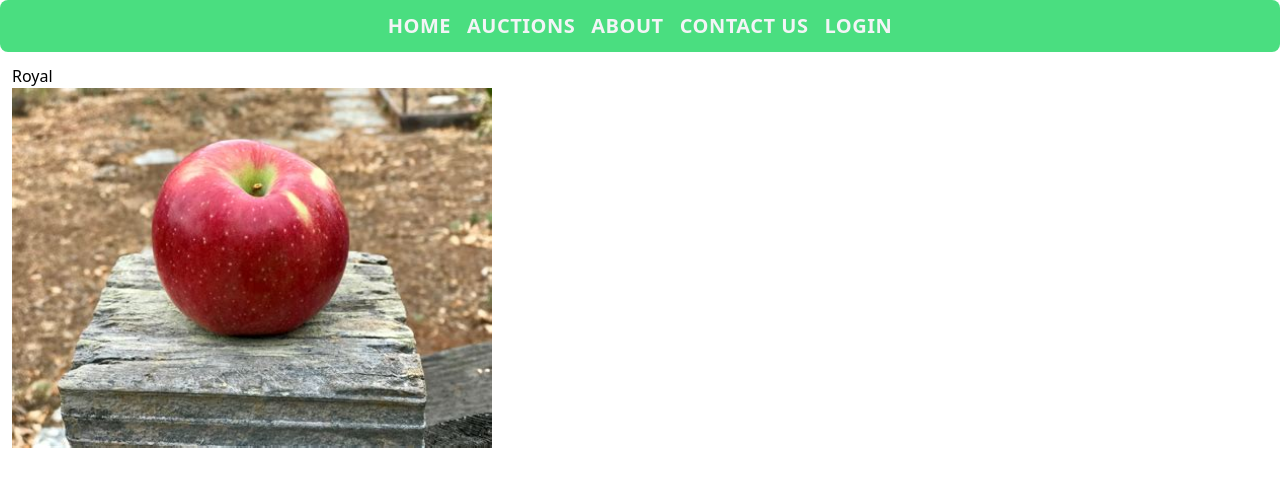
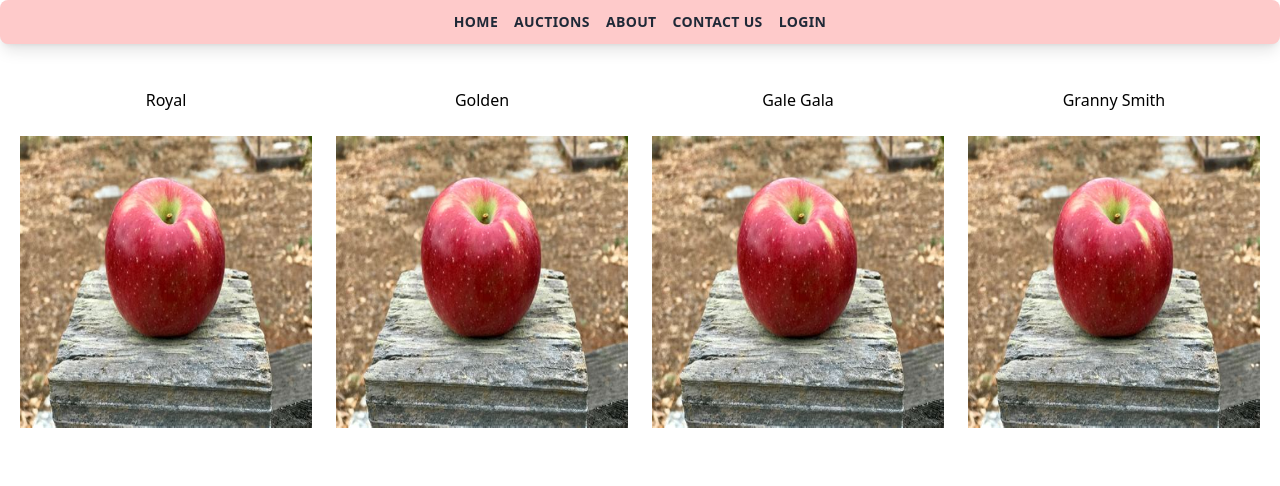
Before and after one commit to Blank333/auction-system, a Next.js app: page /auctions in a window 1280 px wide. Shown: the top 486 px of the page. Built offline with nearby package versions, Linux system fonts and the light colour scheme.

Commit message:
Minor Cleanup Added Auction Items Moved Layout to global file Refined Navbar

```diff
--- a/components/navbar.js
+++ b/components/navbar.js
@@ -10,9 +10,10 @@ export default function navbar() {
 
     return (
         <div>
-            <nav className = 'flex items-center justify-center flex-warp bg-green-400 p-3 text-gray-100 rounded-lg'>
+            <nav className = 'flex items-center justify-center flex-warp p-3 shadow-lg rounded-lg bg-red-200 text-gray-800'>
 
-                <button className= 'inline-flex p-3 hover:rounded-lg hover:bg-green-500 rounded lg:hidden ml-auto'
+                <navbar className = 'text-sm font-bold uppercase tracking-wide '>
+                    <button className= 'inline-flex p-3 hover:rounded-lg hover:bg-green-100 rounded lg:hidden ml-auto'
                         onClick={handleClick}
                     >
                         Menu
@@ -20,40 +21,41 @@ export default function navbar() {
                     <div className={`${ active ? '' : 'hidden'} w-full lg:inline-flex lg:w-auto lg:flex-row lg:w-auto w-full lg:items-center items-start flex flex-col lg:h-auto`}>
                         <Link href='/'>
                             <a classname = 'inline-flex p-3 mr-4'>
-                            <span className = 'text-xl hover:rounded-lg hover:bg-green-500 font-bold uppercase tracking-wide p-2'>
+                                <span className = 'hover:rounded-lg hover:bg-green-100 p-2'>
                                     Home
                                 </span>
                             </a>
                         </Link>
                         <Link href='/auctions'>
                             <a classname = 'inline-flex p-2 mr-4'>
-                            <span className = 'text-xl hover:rounded-lg hover:bg-green-500 font-bold uppercase tracking-wide p-2'>
+                                <span className = 'hover:rounded-lg hover:bg-green-100 p-2'>
                                     Auctions
                                 </span>
                             </a>
                         </Link>
                         <Link href='/about'>
                             <a classname = 'inline-flex p-2 mr-4'>
-                            <span className = 'text-xl hover:rounded-lg hover:bg-green-500 font-bold uppercase tracking-wide p-2'>
+                                <span className = 'hover:rounded-lg hover:bg-green-100 p-2'>
                                     About
                                 </span>
                             </a>
                         </Link>
                         <Link href='/contact'>
                             <a classname = 'inline-flex p-2 mr-4'>
-                            <span className = 'text-xl hover:rounded-lg hover:bg-green-500 font-bold uppercase tracking-wide p-2'>
+                                <span className = 'hover:rounded-lg hover:bg-green-100 p-2'>
                                     Contact Us
                                 </span>
                             </a>
                         </Link>
                         <Link href='/login'>
                             <a classname = 'inline-flex p-2 mr-4'>
-                            <span className = 'text-xl hover:rounded-lg hover:bg-green-500 font-bold uppercase tracking-wide p-2'>
+                                <span className = 'hover:rounded-lg hover:bg-green-100 p-2'>
                                     Login
                                 </span>
                             </a>
                         </Link>
                     </div>
+                </navbar>
             </nav>
         </div>
     )
--- a/pages/_app.js
+++ b/pages/_app.js
@@ -1,5 +1,18 @@
 import '../styles/globals.css'
+import Head from 'next/head'
+import Layout from '../components/layout'
 
 export default function App({ Component, pageProps }) {
-  return <Component {...pageProps} />
+  return (
+    <div>
+    <Layout />
+      <Head>
+        <title>Apple Mart</title>
+        <meta name="description" content="Apple Auctions for Himachal Pradesh" />
+        <link rel="icon" href="/favicon.ico" />
+      </Head>
+
+      <Component {...pageProps} />
+    </div>
+  )
 }
--- a/pages/about.js
+++ b/pages/about.js
@@ -2,8 +2,6 @@ import Layout from "../components/layout";
 
 export default function About() {
     return (
-        <Layout>
             <p>Big Auction, big apple, big project</p>
-        </Layout>
     )
 }
--- a/pages/auctions.js
+++ b/pages/auctions.js
@@ -4,26 +4,46 @@ import Link from 'next/link'
 
 export default function auctions() {
     return (
-        <Layout>
-            <div className='container'>
+            <div className='container p-2 text-center flex flex-warp'>
+                    <div className='container h-1/4 w-1/4 p-3'>
+                        <Link href = '/auctions/Royal'>
+                            <a>
+                                <p className=''>Royal</p>
+                                <br />
+                                <Image src='/images/apple.jpg' height='300' width='300'/>
+                            </a>
+                        </Link>
+                    </div>
 
+                    <div className='container h-1/4 w-1/4 p-3'>
+                        <Link href = '/auctions/Golden'>
+                            <a>
+                                <p className=''>Golden</p>
+                                <br />
+                                <Image src='/images/apple.jpg' height='300' width='300'/>
+                            </a>
+                        </Link>
+                    </div>
 
-                <h1 className='container'>
-                    <Link href = '/auctions/Royal'>
-                        <a className=''>
-                            Royal
-                        </a>
-                    </Link>
-                    <br />
-                    <Image
-                        src = '/images/apple.jpg'
-                        height = {360}
-                        width = {480}
-                        alt = "apple"
-                    />
-                </h1>
+                    <div className='container h-1/4 w-1/4 p-3'>
+                        <Link href = '/auctions/Gale-Gala'>
+                            <a>
+                                <p className=''>Gale Gala</p>
+                                <br />
+                                <Image src='/images/apple.jpg' height='300' width='300'/>
+                            </a>
+                        </Link>
+                    </div>
+
+                    <div className='container h-1/4 w-1/4 p-3'>
+                        <Link href = '/auctions/Granny-Smith'>
+                            <a>
+                                <p className=''>Granny Smith</p>
+                                <br />
+                                <Image src='/images/apple.jpg' height='300' width='300'/>
+                            </a>
+                        </Link>
+                    </div>
             </div>
-        </Layout>
-
     )
 }
--- /dev/null
+++ b/pages/auctions/[slug].js
@@ -0,0 +1,16 @@
+import Layout from '../../components/layout'
+import  { useRouter } from 'next/router'
+
+const slug = () => {
+  const router = useRouter()
+  const { slug } =  router.query
+  return (
+      <div>
+        <p>Item: { slug }</p>
+        <p>Price: 10000000000</p>
+        <p>Seller: userName</p>
+
+      </div>
+  )
+}
+export default slug
--- a/pages/auctions/[sno].js
+++ /dev/null
@@ -1,15 +0,0 @@
-import Layout from '../../components/layout'
-import  { useRouter } from 'next/router'
-
-const item = () => {
-  const router = useRouter()
-  const { sno } =  router.query
-  return (
-    <Layout>
-      <div>
-        <p>item: { sno }</p>
-      </div>
-    </Layout>
-  )
-}
-export default item
--- a/pages/contact.js
+++ b/pages/contact.js
@@ -2,11 +2,9 @@ import Layout from "../components/layout";
 
 export default function Contact() {
     return (
-        <Layout>
             <div>
                 <p>Anirudh Thakur</p>
                 <p>ceelxx@gmail.com</p>
             </div>
-        </Layout>
     )
 }
--- a/pages/index.js
+++ b/pages/index.js
@@ -1,16 +1,9 @@
-import Head from 'next/head'
+
 import Layout from '../components/layout'
 
 export default function Home() {
   return (
-    <Layout>
       <div className=''>
-        <Head>
-          <title>Create Next App</title>
-          <meta name="description" content="Generated by create next app" />
-          <link rel="icon" href="/favicon.ico" />
-        </Head>
-
         <main className=''>
           Home
         </main>
@@ -19,6 +12,5 @@ export default function Home() {
             Powered by blank
         </footer>
       </div>
-    </Layout>
   )
 }
--- a/pages/login.js
+++ b/pages/login.js
@@ -3,7 +3,6 @@ import Link from 'next/link';
 
 export default function Login() {
     return (
-        <Layout>
             <div className='flex place-content-center h-xsc bg-green-50'>
                 <span>
                     <form action ='login' method='post' className='inline-flex drop-shadow-lg shadow flex-col bg-blue-200 rounded py-4 px-6 mt-20'>
@@ -28,6 +27,5 @@ export default function Login() {
                     </form>
                 </span>
             </div>
-        </Layout>
     )
 }
--- a/pages/register.js
+++ b/pages/register.js
@@ -3,7 +3,6 @@ import Link from 'next/link';
 
 export default function Register() {
     return (
-        <Layout>
             <div className='flex place-content-center h-xsc bg-green-50 text-gray-900'>
                 <span>
                     <form action ='register' method='post' className='inline-flex drop-shadow-lg shadow flex-col bg-blue-200 rounded py-4 px-6 mt-10'>
@@ -49,6 +48,5 @@ export default function Register() {
                     </form>
                 </span>
             </div>
-        </Layout>
     )
 }
```
Lines whose indentation alone changed are shown as unchanged.
